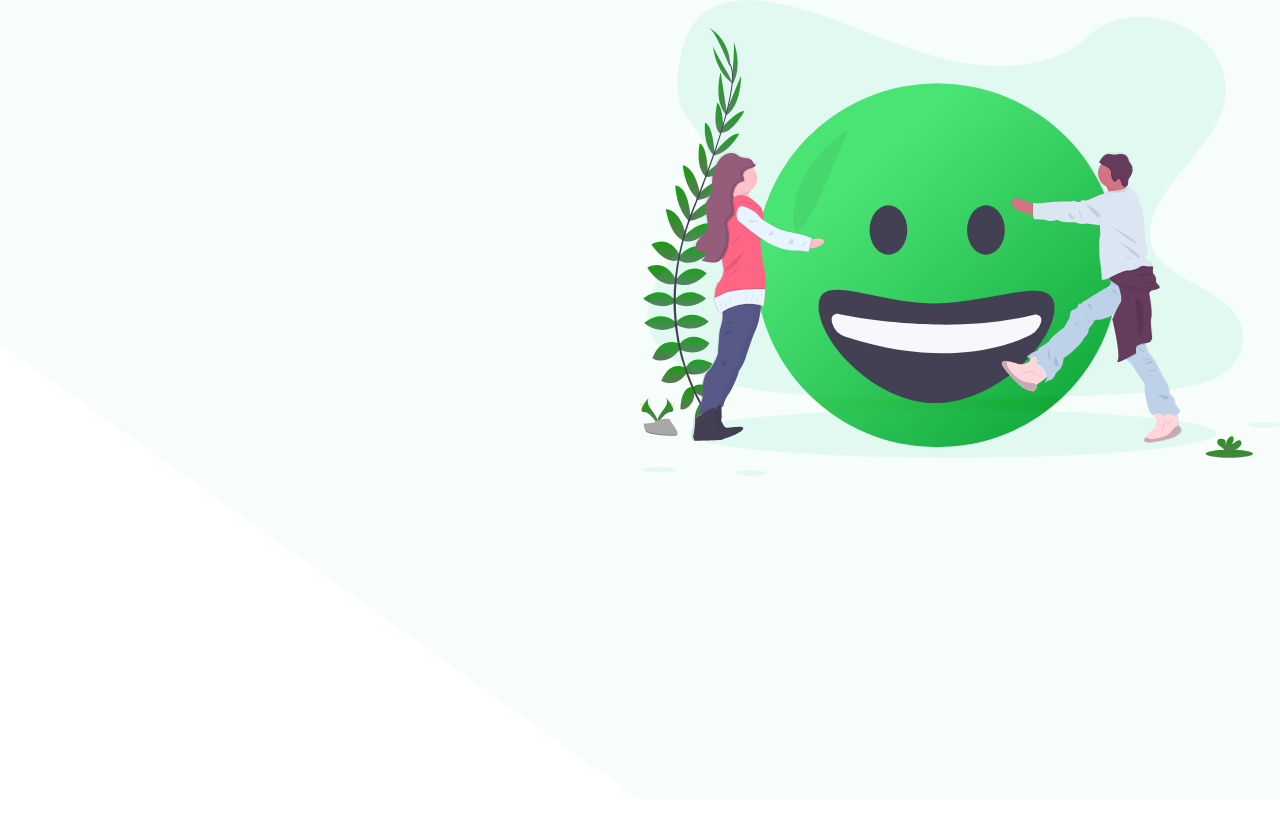
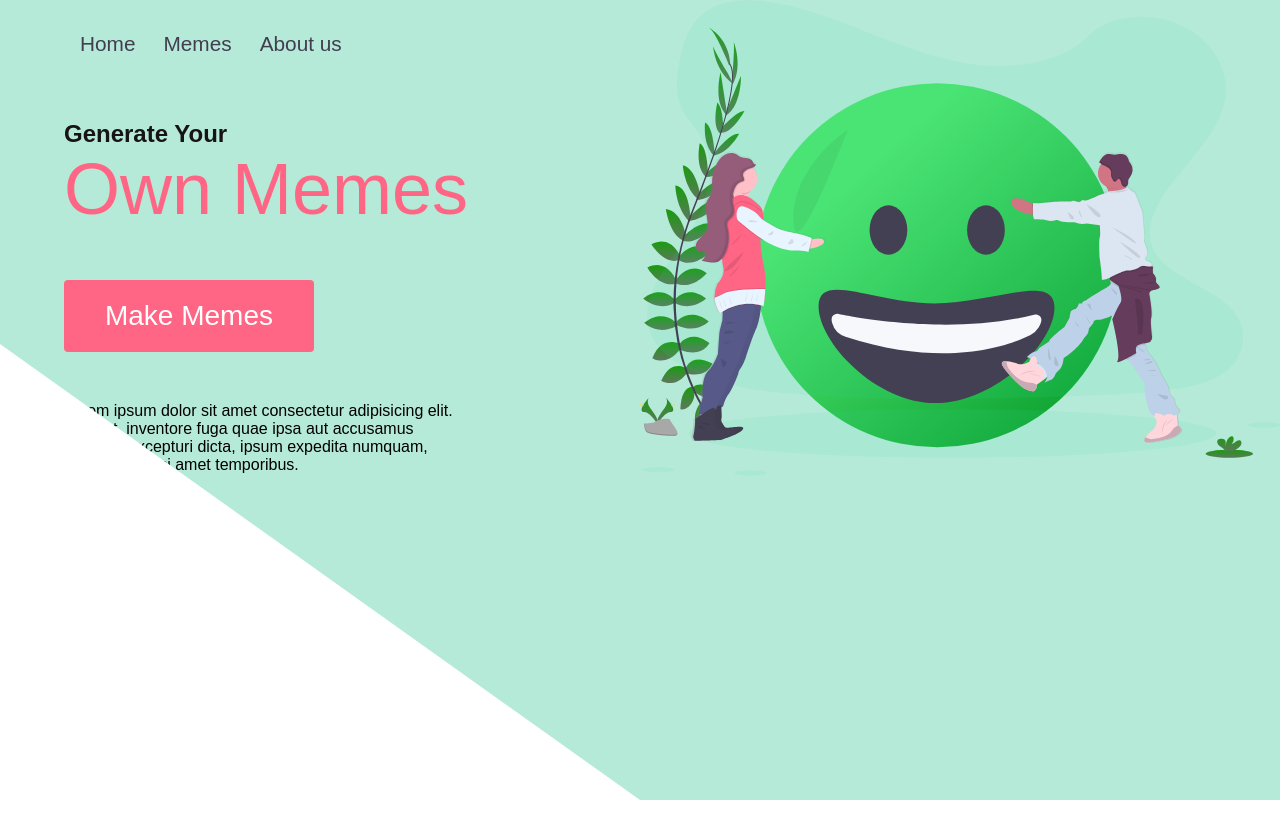
Before and after one commit to LaasriNadia/memeGenerator, a React (Create React App) app: page / in a window 1280 px wide. Shown: the top 838 px of the page. Before the commit the page ends 800 px from the top, so only its background shows below. Built offline with nearby package versions, Linux system fonts and the light colour scheme.

Commit message:
title added

```diff
--- a/src/App.css
+++ b/src/App.css
@@ -2,8 +2,11 @@
   padding: 0;
   margin: 0;
   box-sizing: border-box;
+  font-family: Arial, Helvetica, sans-serif;
 }
-
+a {
+  text-decoration: none;
+}
 /* add the eye blink and leaves animation */
 
 #Ellipse_4 {
@@ -13,7 +16,6 @@
 }
 
 @keyframes blink {
-
   0%,
   100% {
     transform: scale(1, 0.05) translate(554.4 347.61);
@@ -25,8 +27,8 @@
   }
 }
 
-#flowers>* {
-  fill: #309900
+#flowers > * {
+  fill: #309900;
 }
 
 #gradient-flowers {
@@ -79,6 +81,97 @@ svg {
 .clip_path {
   height: 100vh;
   clip-path: polygon(50% 0%, 100% 0, 100% 100%, 50% 100%, 0 43%, 0 0);
-  background: rgb(234, 251, 245, 41%);
+  background: rgb(182, 234, 216);
+}
 
+.left {
+  width: 50%;
+  height: 0;
 }
+.left ul {
+  list-style: none;
+  display: flex;
+  padding-top: 5%;
+  margin-left: 80px;
+}
+.left ul a {
+  /* padding-right: 6%; */
+  font-size: 1.3rem;
+  font-family: Arial, Helvetica, sans-serif;
+  color: rgb(67, 61, 81);
+  font-weight: 300;
+  transition: all 0.3s;
+}
+.left ul li {
+  padding-right: 5%;
+}
+
+.left ul a:hover {
+  color: rgb(255, 101, 132);
+}
+
+.header_container {
+  display: flex;
+  flex-direction: column;
+}
+
+.title_container {
+  display: flex;
+  flex-direction: column;
+  margin: 10%;
+}
+.title_container > * {
+  /* padding-top: 10%; */
+}
+.title_container span {
+  /* color: rgb(255, 101, 132); */
+}
+.title_container b {
+  color: rgb(24, 20, 21);
+  font-size: 1.5rem;
+}
+.left button {
+  margin: 10% 0;
+  display: inline-block;
+  border-radius: 4px;
+  background-color: rgb(255, 101, 132);
+  border: none;
+  color: #ffffff;
+  text-align: center;
+  font-size: 28px;
+  padding: 20px;
+  width: 250px;
+  transition: all 0.5s;
+  cursor: pointer;
+  margin: 50px 0;
+}
+.left button span {
+  cursor: pointer;
+  display: inline-block;
+  position: relative;
+  transition: 0.5s;
+}
+
+.left button span:after {
+  content: '\00bb';
+  position: absolute;
+  opacity: 0;
+  top: 0;
+  right: -20px;
+  transition: 0.5s;
+}
+
+.left button:hover span {
+  padding-right: 25px;
+}
+.left button:hover span:after {
+  opacity: 1;
+  right: 0;
+}
+.left .ownmeme {
+  font-size: 4.5rem;
+  color: rgb(255, 101, 132);
+}
+.title_container p {
+  width: 80%;
+}
--- a/src/App.jsx
+++ b/src/App.jsx
@@ -7,6 +7,7 @@ export default class App extends Component {
     return (
       <div className='App'>
         <Header />
+        <div style={{ height: '600px' }} />
       </div>
     );
   }
--- a/src/components/Header.jsx
+++ b/src/components/Header.jsx
@@ -3,8 +3,37 @@ import { ReactComponent as Logo } from '../utils/logo.svg';
 const Header = () => {
   return (
     <div className='clip_path'>
-      <div className='container'>
-        <Logo />
+      <div className='header_container'>
+        <div className='left'>
+          <ul>
+            <li>
+              <a href='/'>Home</a>{' '}
+            </li>
+
+            <li>
+              <a href='/'>Memes</a>{' '}
+            </li>
+
+            <li>
+              <a href='/'>About us</a>{' '}
+            </li>
+          </ul>
+
+          <div className='title_container'>
+            <b>Generate Your</b> <span className='ownmeme'>Own Memes</span>
+            <button>
+              <span>Make Memes</span>{' '}
+            </button>
+            <p>
+              Lorem ipsum dolor sit amet consectetur adipisicing elit. Eveniet,
+              inventore fuga quae ipsa aut accusamus voluptas excepturi dicta,
+              ipsum expedita numquam, voluptatem nisi amet temporibus.
+            </p>
+          </div>
+        </div>
+        <div className='container'>
+          <Logo />
+        </div>
       </div>
     </div>
   );
```
